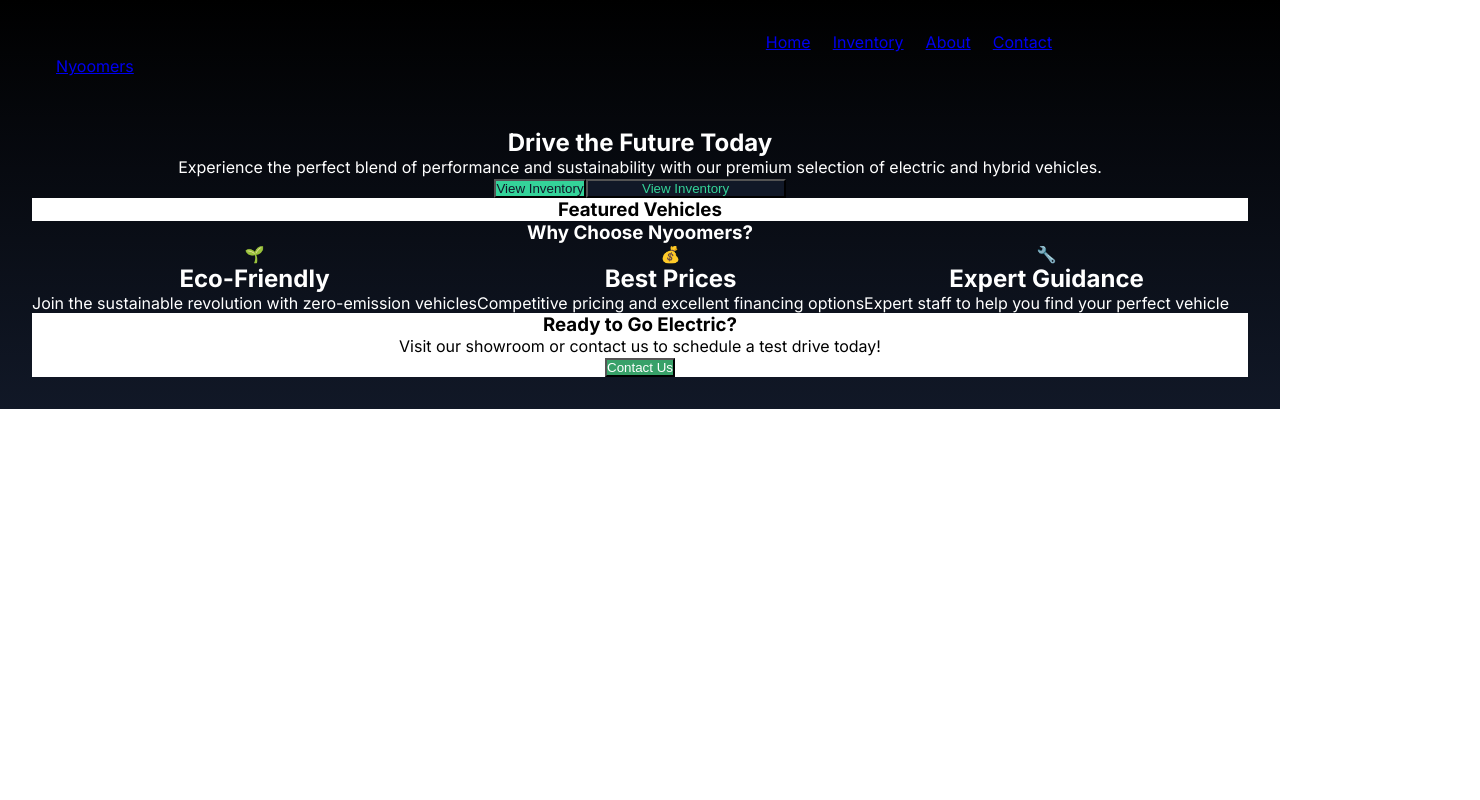
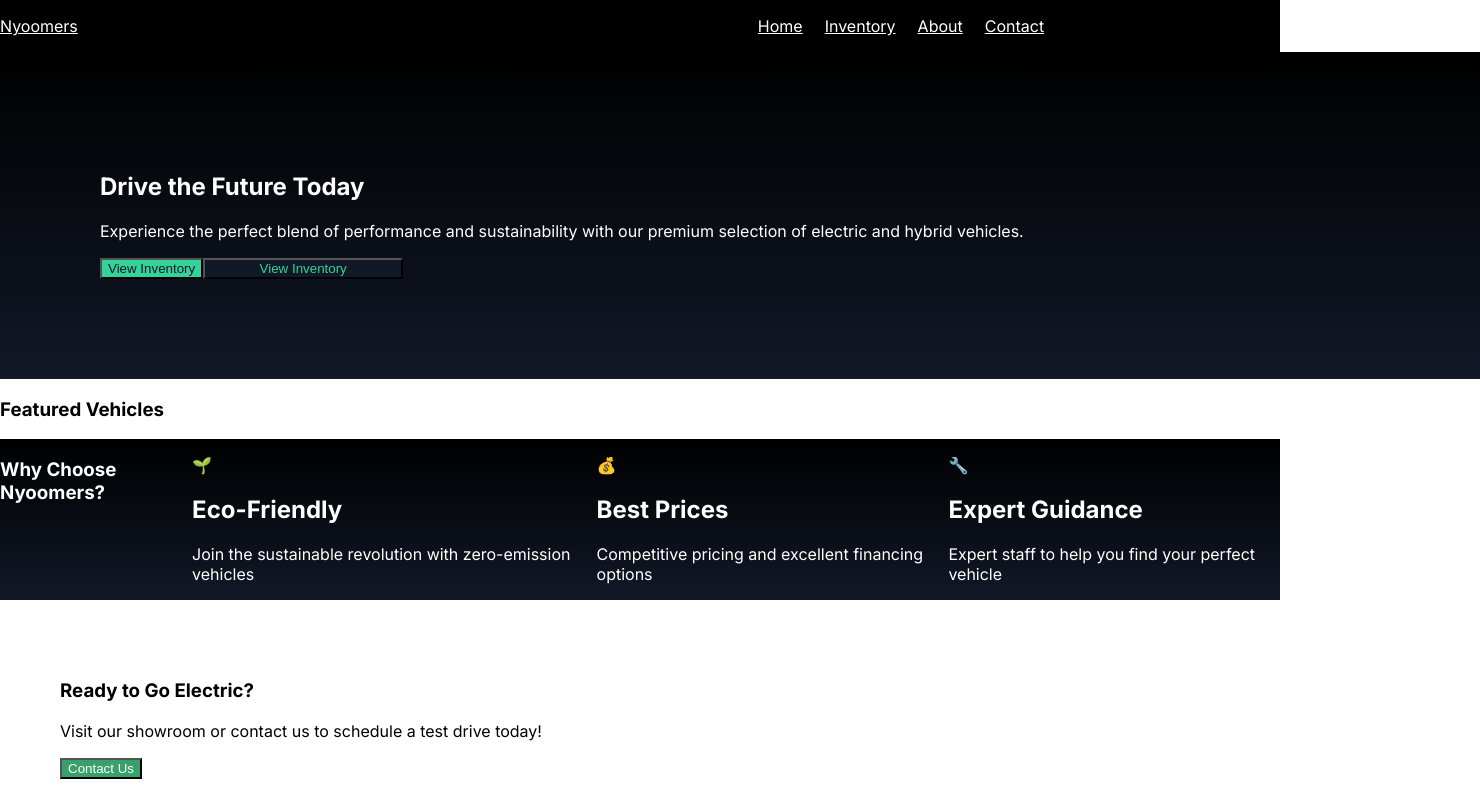
Before and after one commit to kimbencinas/Nyoomers, a React (Vite) app in the folder client/: page / in a window 1280 px wide. Shown: the top 800 px of the page, 1480 px wide, since content can reach past the window. Built offline with nearby package versions, Linux system fonts and the light colour scheme.

Commit message:
add featured vehicle component

```diff
--- a/client/src/App.jsx
+++ b/client/src/App.jsx
@@ -1,6 +1,7 @@
 import './styles/App.css'
 import Navbar from './components/Navbar'
 import InfoCards from './components/InfoCards'
+import Footer from './components/Footer'
 
 function App() {
 
@@ -8,6 +9,7 @@
     <>
     <Navbar />
     <div>
+      <div className="header-section">
         <div className="slogan">
           <h2>Drive the <span>Future</span> Today</h2>
           <p>
@@ -23,10 +25,11 @@
           </button>
         </div>
       </div>
+    </div>
     <div className="featured-vehicles">
       <h3>Featured Vehicles</h3>
     </div>
-    <div>
+    <div className="info-section">
       <h3 className="why-nyoomers">Why Choose Nyoomers?</h3>
       <div className="info-section">
         <InfoCards
@@ -51,6 +54,7 @@
       <p>Visit our showroom or contact us to schedule a test drive today!</p>
       <button className="contact-button">Contact Us</button>
     </div>
+    <Footer />
     </>
   )
 }
--- /dev/null
+++ b/client/src/components/Footer.jsx
@@ -0,0 +1,31 @@
+import '../styles/Footer.css';
+
+function Footer() {
+
+    return (
+        <div className="footer-container">
+            <div>
+                <p>Nyoomers</p>
+                <p>Driving the future of sustainable transportation.</p>
+            </div>
+            <div>
+                <p>Quick Links</p>
+                <p>Home</p>
+                <p>About</p>
+                <p>Contact</p>
+            </div>
+            <div>
+                <p>Contact</p>
+                <p>Phone</p>
+                <p>Email</p>
+            </div>
+            <div>
+                <p>Follow Us</p>
+                <p>Instagram</p>
+                <p>Facebook</p>
+            </div>
+        </div>
+    )
+}
+
+export default Footer;
--- a/client/src/pages/Contact.jsx
+++ b/client/src/pages/Contact.jsx
@@ -1,9 +1,19 @@
+import Navbar from "../components/Navbar"
 
 function Contact() {
 
     return (
-      <>
-      </>
+      <div>
+        <Navbar />
+        <div className="contact">
+          <h2>Get In Touch</h2>
+          <div>
+            <form>
+              <input />
+            </form>
+          </div>
+        </div>
+      </div>
     )
   }
 
--- a/client/src/styles/App.css
+++ b/client/src/styles/App.css
@@ -1,59 +1,24 @@
 @import url('https://fonts.googleapis.com/css2?family=Inter:wght@400;700&display=swap');
 
-#root {
-  max-width: 1280px;
-  margin: 0 auto;
-  padding: 2rem;
-  text-align: center;
-  background-image: linear-gradient(black, #111827);
-}
 
-* {
+html, body {
   margin: 0;
   padding: 0;
-  box-sizing: border-box;
-}
-
-html, body {
   width: 100%;
   height: 100%;
   font-family: 'Inter', sans-serif;
 }
 
-.logo {
-  height: 6em;
-  padding: 1.5em;
-  will-change: filter;
-  transition: filter 300ms;
-}
-.logo:hover {
-  filter: drop-shadow(0 0 2em #646cffaa);
-}
-.logo.react:hover {
-  filter: drop-shadow(0 0 2em #61dafbaa);
+.header-section {
+  background-image: linear-gradient(black, #111827);
+  padding: 100px;
+  width: 100%;
 }
 
-@keyframes logo-spin {
-  from {
-    transform: rotate(0deg);
-  }
-  to {
-    transform: rotate(360deg);
-  }
-}
-
-@media (prefers-reduced-motion: no-preference) {
-  a:nth-of-type(2) .logo {
-    animation: logo-spin infinite 20s linear;
-  }
-}
-
-.card {
-  padding: 2em;
-}
-
-.read-the-docs {
-  color: #888;
+.info-section,
+.featured-vehicles,
+.contact {
+  width: 100%;
 }
 
 .slogan {
@@ -78,6 +43,7 @@
 
 .contact {
   background-color: white;
+  padding: 60px;
 }
 
 .contact-button {
@@ -86,6 +52,10 @@
   outline: none;
 }
 
+.info-section {
+  background-image: linear-gradient(black, #111827);
+}
+
 .why-nyoomers {
   color: white;
 }
--- /dev/null
+++ b/client/src/styles/Footer.css
@@ -0,0 +1,6 @@
+.footer-container {
+    display: flex;
+    color: white;
+    background-color: black;
+    position: fixed;
+}
--- a/client/src/styles/Navbar.css
+++ b/client/src/styles/Navbar.css
@@ -2,6 +2,7 @@
     display: flex;
     gap: 50%;
     width: 100%;
+    background-color: black;
 }
 
 ul {
@@ -11,6 +12,14 @@
     color: white;
 }
 
+a {
+    color: white;
+}
+
+a:visited {
+    text-decoration: none;
+}
+
 .logo {
     color: #34D399;
 }
```
Also changed, not shown: client/src/components/VehicleCard.jsx (added, +17 -0 lines), client/src/styles/VehicleCard.css (added). Lines whose indentation alone changed are shown as unchanged.
